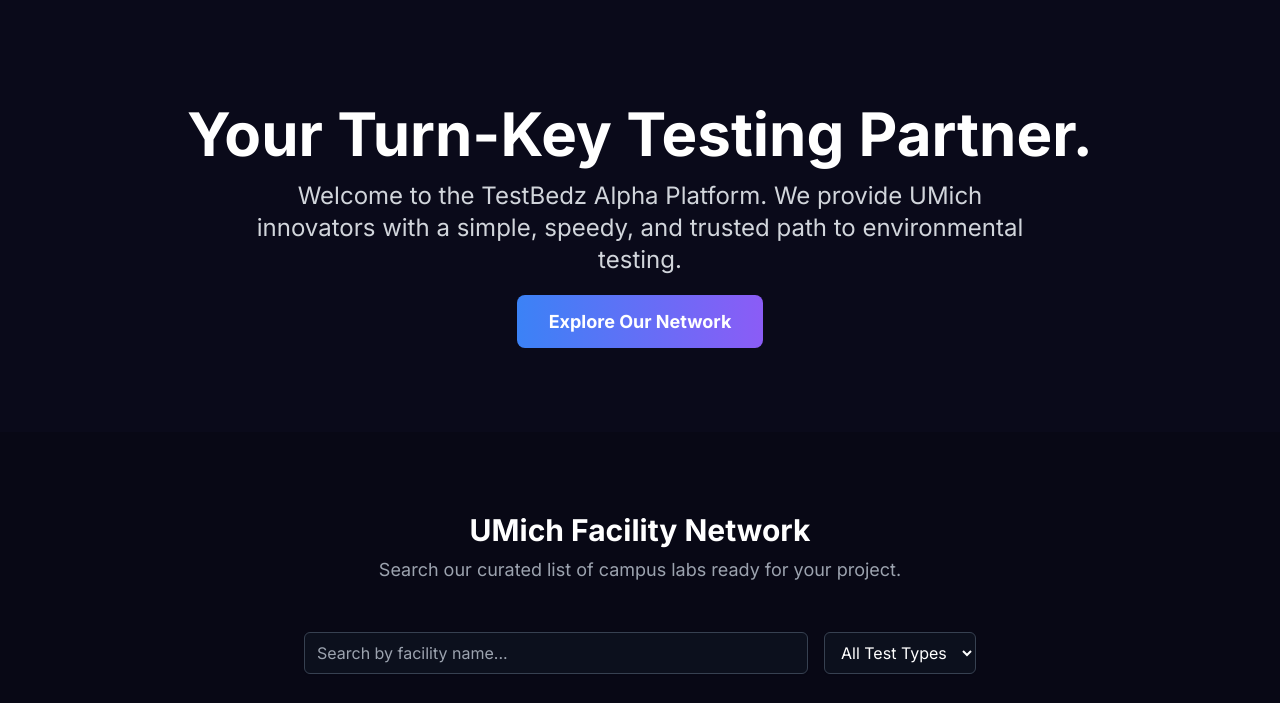
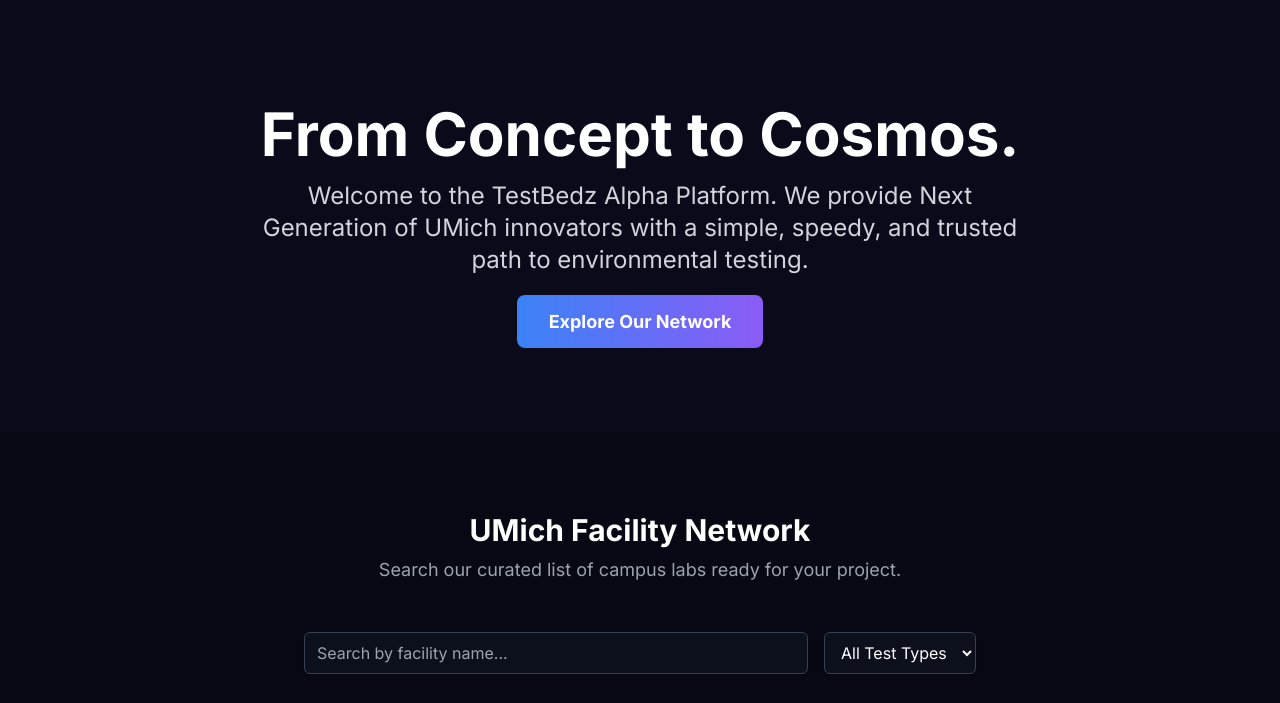
Before and after one commit to msehgal001/TestBedz, a plain HTML site: page index.html in a window 1280 px wide. Shown: the part 88-791 px from the top of the page. Drawn offline with nearby package versions, Linux system fonts and the light colour scheme.

Commit message:
Update index.html
Changed Heading

```diff
--- a/index.html
+++ b/index.html
@@ -107,8 +107,8 @@
 
     <main class="pt-24">
         <section id="home" class="container mx-auto px-6 py-24 text-center">
-            <h1 class="text-4xl md:text-6xl font-bold text-white leading-tight">Your Turn-Key Testing Partner.</h1>
-            <p class="text-xl md:text-2xl mt-4 text-gray-300 max-w-3xl mx-auto">Welcome to the TestBedz Alpha Platform. We provide UMich innovators with a simple, speedy, and trusted path to environmental testing.</p>
+            <h1 class="text-4xl md:text-6xl font-bold text-white leading-tight">From Concept to Cosmos.</h1>
+            <p class="text-xl md:text-2xl mt-4 text-gray-300 max-w-3xl mx-auto">Welcome to the TestBedz Alpha Platform. We provide Next Generation of UMich innovators with a simple, speedy, and trusted path to environmental testing.</p>
             <div class="mt-8"><a href="#facilities" class="btn-primary text-white font-bold px-8 py-4 rounded-lg text-lg">Explore Our Network</a></div>
         </section>
 
```
